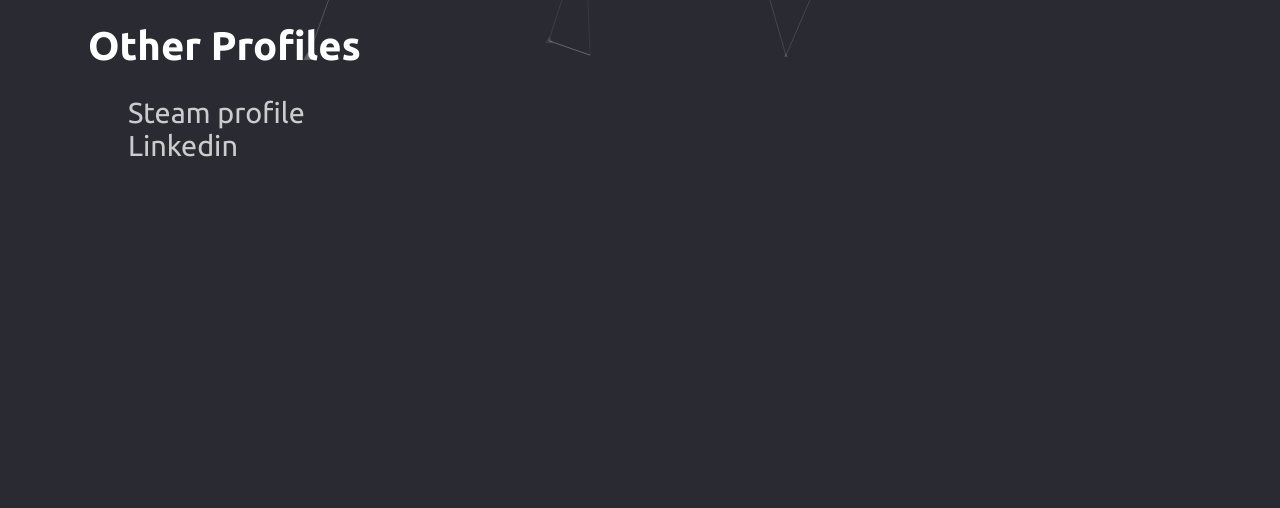
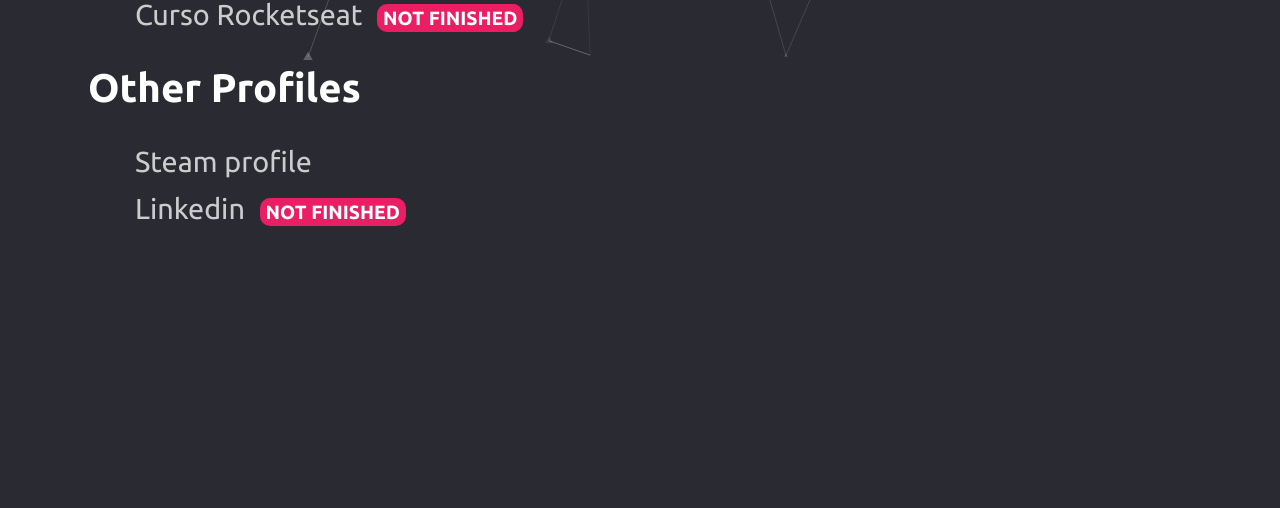
Before and after one commit to BrkLupox/portfolio, a plain HTML site: page index.html in a window 1280 px wide. Shown: the part 717-1225 px from the top of the page. Before the commit the page ends 1155 px from the top, so only its background shows below. Drawn offline with nearby package versions, Linux system fonts and the light colour scheme.

Commit message:
Update positions

```diff
--- a/index.html
+++ b/index.html
@@ -62,7 +62,8 @@
                             </li>
                             <li>
                                 <a href="https://www.linkedin.com/in/brk-lupox-a12628277/"
-                                target="_blank">Linkedin</a>
+                                target="_blank">Linkedin <span>NOT FINISHED</span>
+                            </a>
                             </li>
                         </ul>
                     </div>
--- a/styles.css
+++ b/styles.css
@@ -51,6 +51,7 @@ canvas {
     font-family: 'Monoton' , cursive;
     color: #fff;
     font-size: 10rem;
+    margin-left: 37%;
 }
 
 .links-list ul li{
@@ -58,6 +59,7 @@ canvas {
     margin-left: 5rem;
     font-size: 1.8rem;
     margin-bottom: 0;
+    padding: 7px;
 }
 
 .links-list h1 {
@@ -73,6 +75,7 @@ canvas {
     font-size: 1.8rem;
     margin-bottom: 0;
     margin-left: 5rem;
+    padding: 7px;
 }
 
 .links-list2 h1 {
@@ -92,6 +95,16 @@ canvas {
     color: #fff;
 }
 
+.links-list2 ul li span {
+    background-color: #e91e63;
+    font-size: 1.2rem;
+    border-radius: 10px;
+    padding: 3px 6px;
+    font-weight: bold;
+    margin-left: 0.5rem;
+    color: #fff;
+}
+
 .footer {
     margin-top: 10rem;
     margin-left: 100rem;
```
